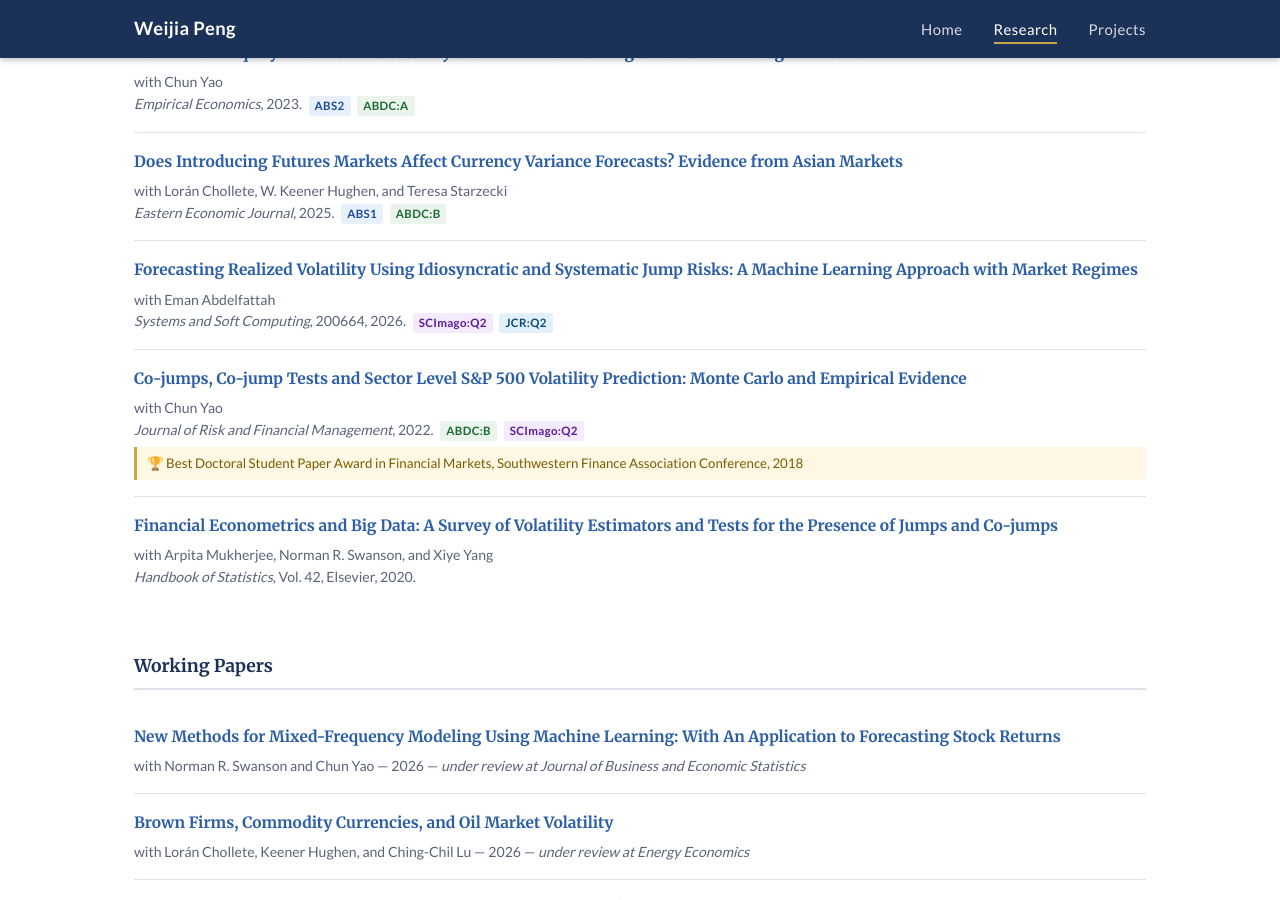
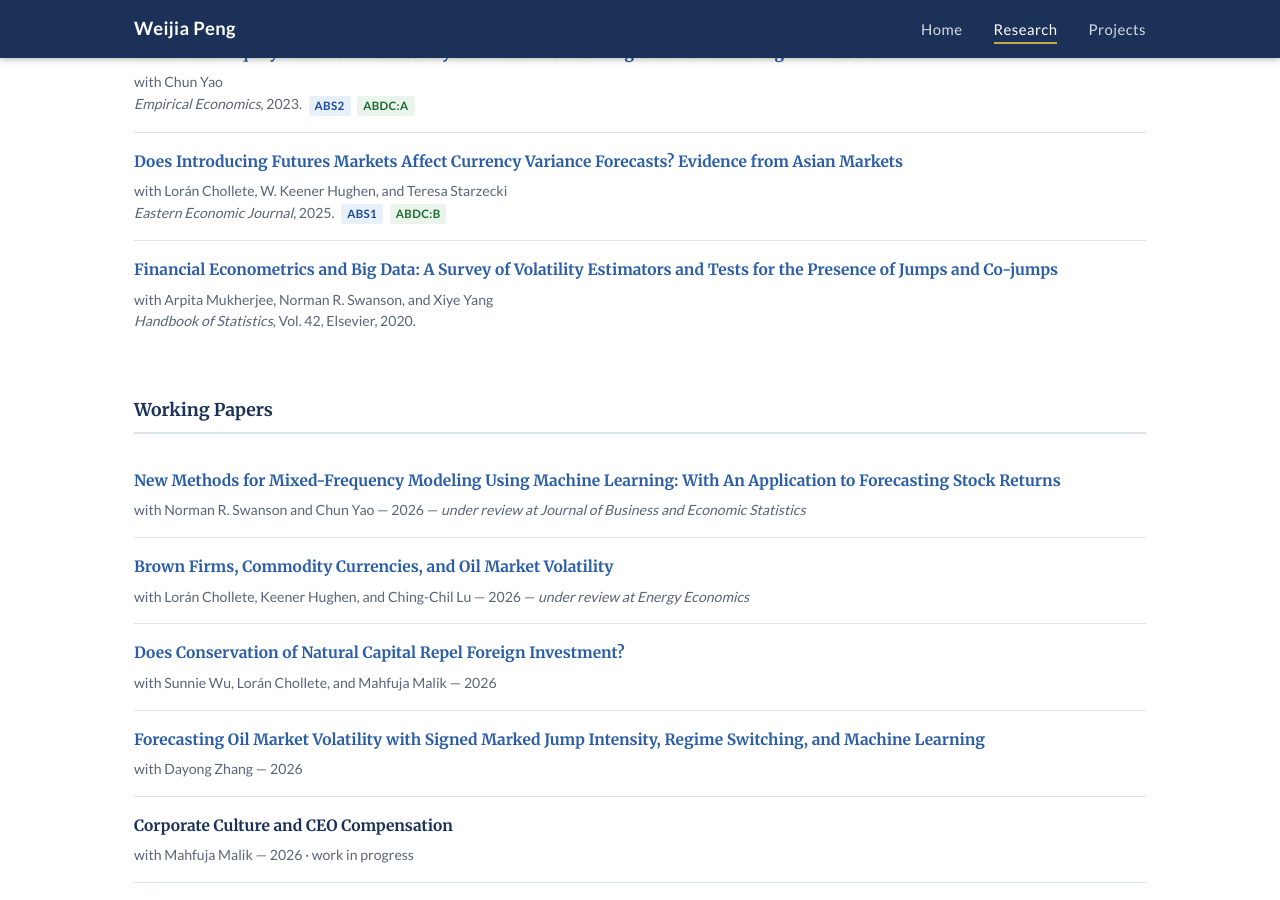
Before and after one commit to weijiap/weijiap.github.io, a Jekyll site: the page built from research.html, in a window 1280 px wide and 900 px high, scrolled down 543 px. Built offline with Jekyll 4.4.1, drawn with Linux system fonts in a browser that asks for light colours.

Commit message:
Remove Systems and Soft Computing and JRFM papers from all pages
Co-Authored-By: Claude Sonnet 4.6 <noreply@anthropic.com>

```diff
--- a/research.html
+++ b/research.html
@@ -83,38 +83,6 @@ permalink: /research/
 
       <li class="paper-item">
         <p class="paper-title">
-          <a href="https://www.sciencedirect.com/science/article/pii/S2772941926002279" target="_blank" rel="noopener">
-            Forecasting Realized Volatility Using Idiosyncratic and Systematic Jump Risks: A Machine Learning Approach with Market Regimes
-          </a>
-        </p>
-        <p class="paper-meta">
-          with Eman Abdelfattah<br>
-          <em>Systems and Soft Computing</em>, 200664, 2026.
-          <span class="paper-badge badge-scimago">SCImago:Q2</span>
-          <span class="paper-badge badge-jcr">JCR:Q2</span>
-        </p>
-      </li>
-
-      <li class="paper-item">
-        <p class="paper-title">
-          <a href="https://www.mdpi.com/1911-8074/15/8/334" target="_blank" rel="noopener">
-            Co-jumps, Co-jump Tests and Sector Level S&amp;P 500 Volatility Prediction: Monte Carlo and Empirical Evidence
-          </a>
-        </p>
-        <p class="paper-meta">
-          with Chun Yao<br>
-          <em>Journal of Risk and Financial Management</em>, 2022.
-          <span class="paper-badge badge-abdc">ABDC:B</span>
-          <span class="paper-badge badge-scimago">SCImago:Q2</span>
-        </p>
-        <p class="paper-award">
-          &#127942; Best Doctoral Student Paper Award in Financial Markets,
-          Southwestern Finance Association Conference, 2018
-        </p>
-      </li>
-
-      <li class="paper-item">
-        <p class="paper-title">
           <a href="https://www.sciencedirect.com/science/chapter/handbook/abs/pii/S0169716118300993" target="_blank" rel="noopener">
             Financial Econometrics and Big Data: A Survey of Volatility Estimators and Tests for the Presence of Jumps and Co-jumps
           </a>
@@ -130,7 +98,7 @@ permalink: /research/
 
   <section class="research-section">
     <h2>Working Papers</h2>
-    <ol class="paper-list" start="9">
+    <ol class="paper-list" start="7">
 
       <li class="paper-item">
         <p class="paper-title">
```
Also changed, not shown: index.html (+0 -14 lines).
